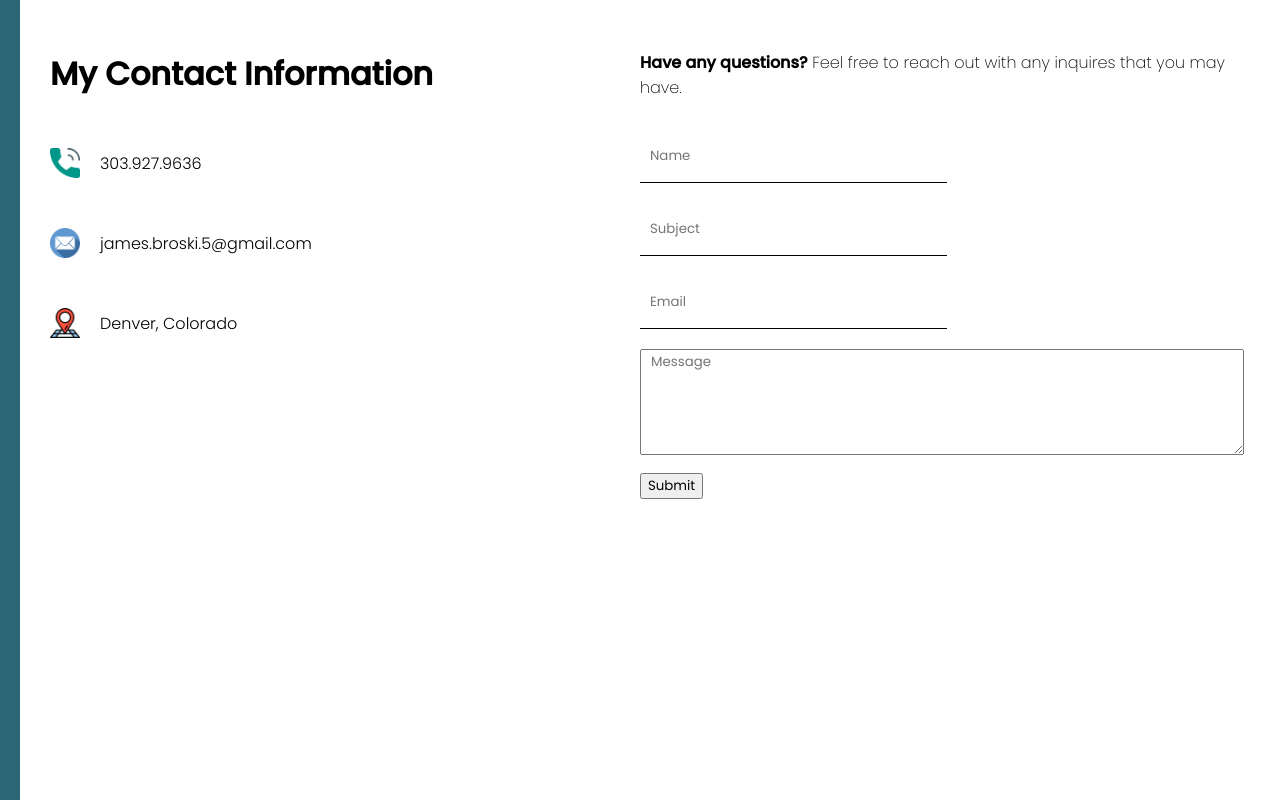
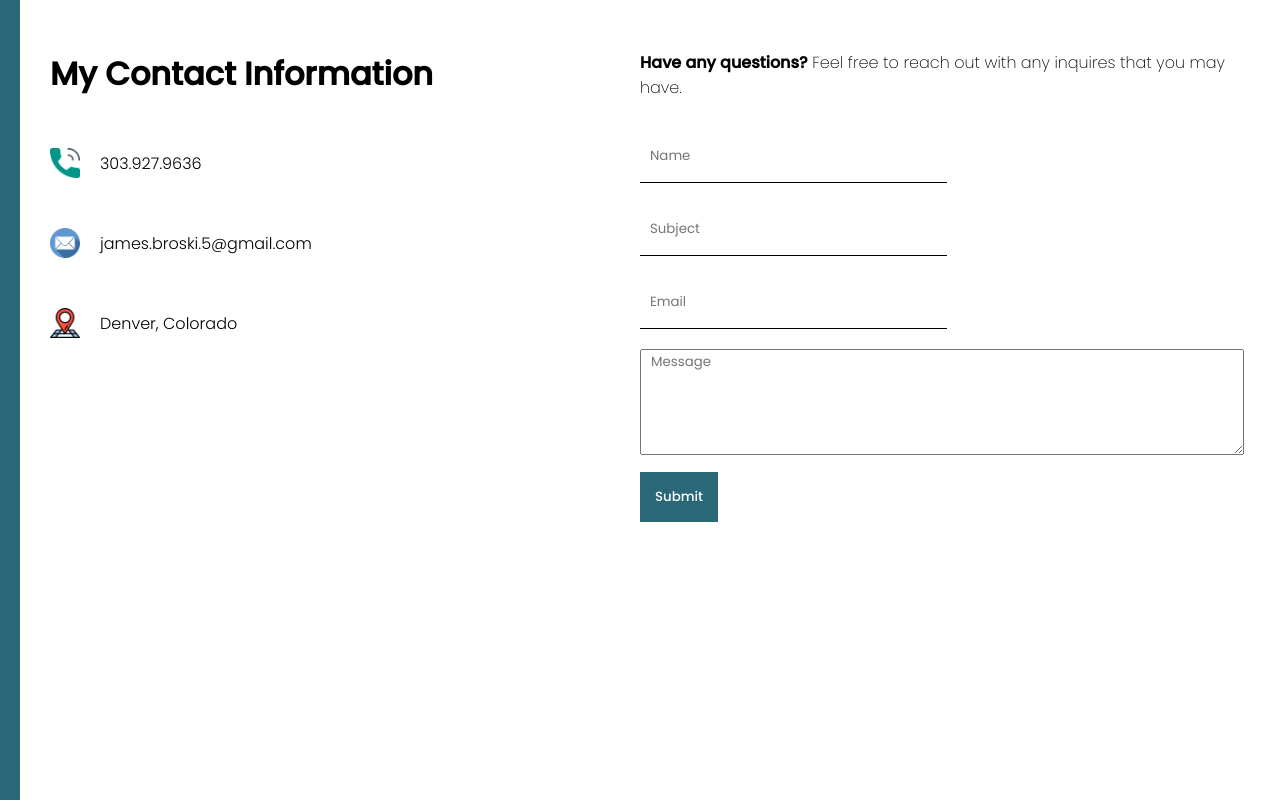
Before and after one commit to jamesbroski/React-Portfolio, a React (Create React App) app in the folder my-app/: page / in a window 1280 px wide. Shown: the part 2572-3372 px from the top of the page. Built offline with nearby package versions, Linux system fonts and the light colour scheme.

Commit message:
email form complete

```diff
--- a/my-app/package.json
+++ b/my-app/package.json
@@ -3,6 +3,7 @@
   "version": "0.1.0",
   "private": true,
   "dependencies": {
+    "@emailjs/browser": "^3.4.0",
     "@testing-library/jest-dom": "^5.16.1",
     "@testing-library/react": "^12.1.2",
     "@testing-library/user-event": "^13.5.0",
--- a/my-app/src/components/contact/Contact.css
+++ b/my-app/src/components/contact/Contact.css
@@ -72,4 +72,10 @@ textarea {
 }
 
 button {
+  border: none;
+  padding: 15px;
+  background-color: #2a6777;
+  color: #ffffff;
+  font-weight: 500;
+  cursor: pointer;
 }
--- a/my-app/src/components/contact/Contact.js
+++ b/my-app/src/components/contact/Contact.js
@@ -3,8 +3,33 @@ import "./Contact.css";
 import Phone from "../../img/phone.png";
 import Email from "../../img/email.png";
 import Address from "../../img/address.png";
+import { useRef } from "react";
+import { useState } from "react";
+import emailjs from "@emailjs/browser";
 
 const Contact = () => {
+  const formRef = useRef();
+  const [done, setDone] = useState(false);
+
+  const handleSubmit = (e) => {
+    e.preventDefault();
+    emailjs
+      .sendForm(
+        "service_78tkxee",
+        "template_ssn85et",
+        formRef.current,
+        "user_DM76I3fAl7Udl9N8JXw0x"
+      )
+      .then(
+        (result) => {
+          console.log(result.text);
+          setDone(true);
+        },
+        (error) => {
+          console.log(error.text);
+        }
+      );
+  };
   return (
     <div className="c">
       <div className="c-bg"></div>
@@ -31,7 +56,7 @@ const Contact = () => {
             <b>Have any questions?</b> Feel free to reach out with any inquires
             that you may have.
           </p>
-          <form>
+          <form ref={formRef} onSubmit={handleSubmit}>
             <input type="text" placeholder="Name" name="user_name"></input>
             <input
               type="text"
@@ -41,6 +66,7 @@ const Contact = () => {
             <input type="text" placeholder="Email" name="user_email"></input>
             <textarea rows="5" placeholder="Message" name="message"></textarea>
             <button>Submit</button>
+            {done && "  Email sent - I will reach out to you soon!"}
           </form>
         </div>
       </div>
```
Also changed, not shown: 1 other file (tests, documents, lock files or other folders).
